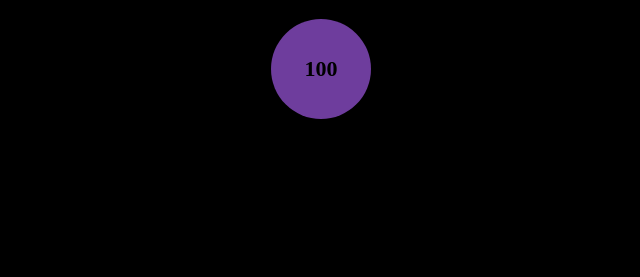
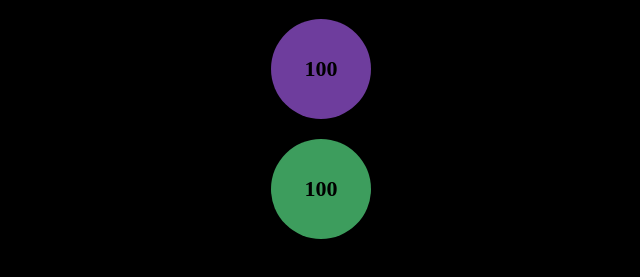
Before and after one commit to yotvat/gitBasics, a plain HTML site: page index.html in a window 1280 px wide. Shown: the part 61-338 px from the top of the page, without its empty margins (319-959 px from the left). Drawn offline with Linux system fonts and the light colour scheme.

Commit message:
Add a second ball and style it different

```diff
--- a/css/style.css
+++ b/css/style.css
@@ -17,3 +17,15 @@ h1{
     border-radius: 50%;
     transition: 1s;
 }
+.second-ball{
+    font-size: 22px;
+    font-weight: bold;
+    justify-content: center;
+    margin: 20px auto;
+    line-height: 100px;
+    width: 100px;
+    height: 100px;
+    background-color:rgb(61, 157, 93);
+    border-radius: 50%;
+    transition: 1s;
+}
--- a/index.html
+++ b/index.html
@@ -9,6 +9,7 @@
 <body>
     <h1>The ball game</h1>
     <div onclick="onBallClick(this)" class="ball">100</div>
+    <div onclick="onBallClick(this)" class="second-ball">100</div>
 
     <script src="js/utils.js"></script>
     <script src="js/main.js"></script>
```
